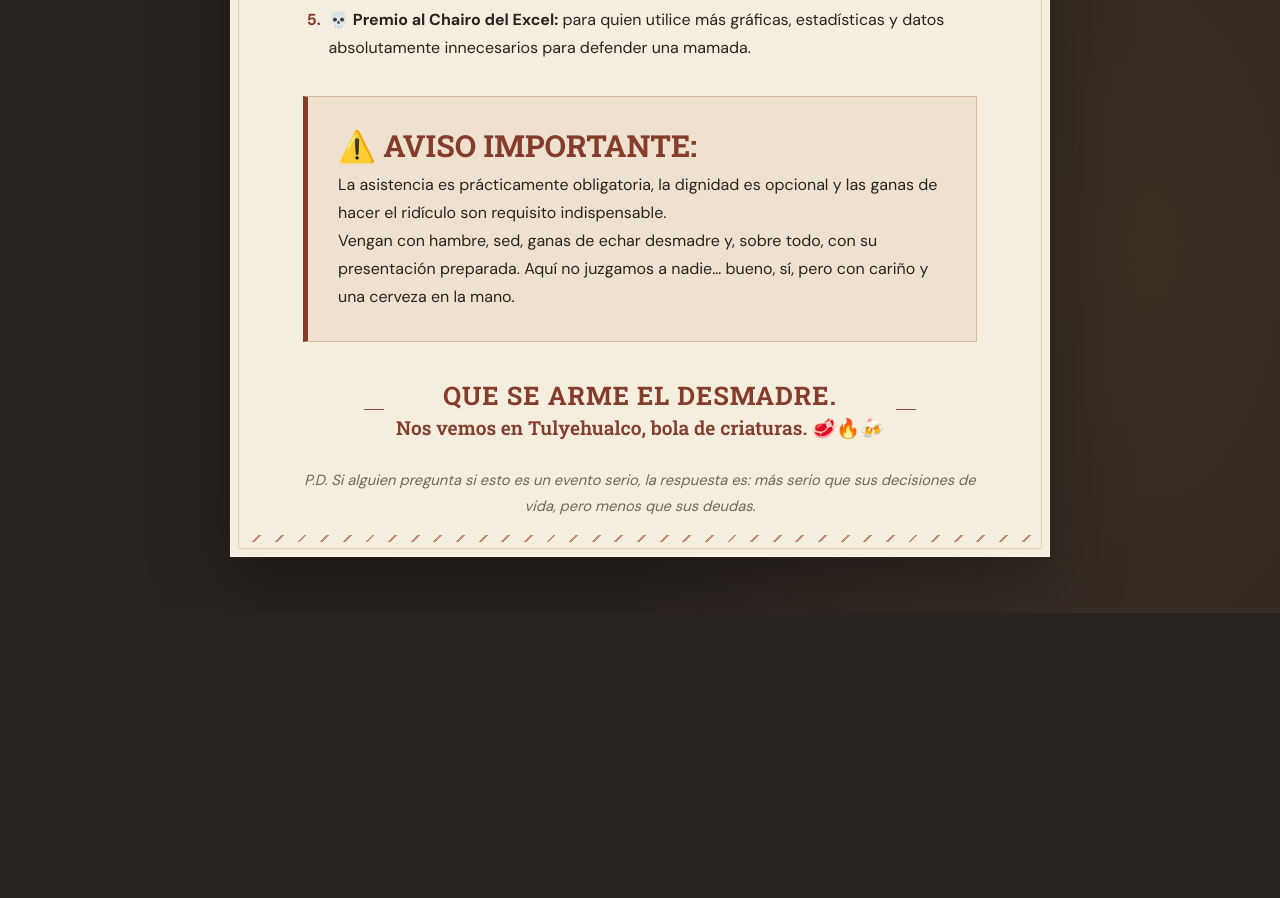
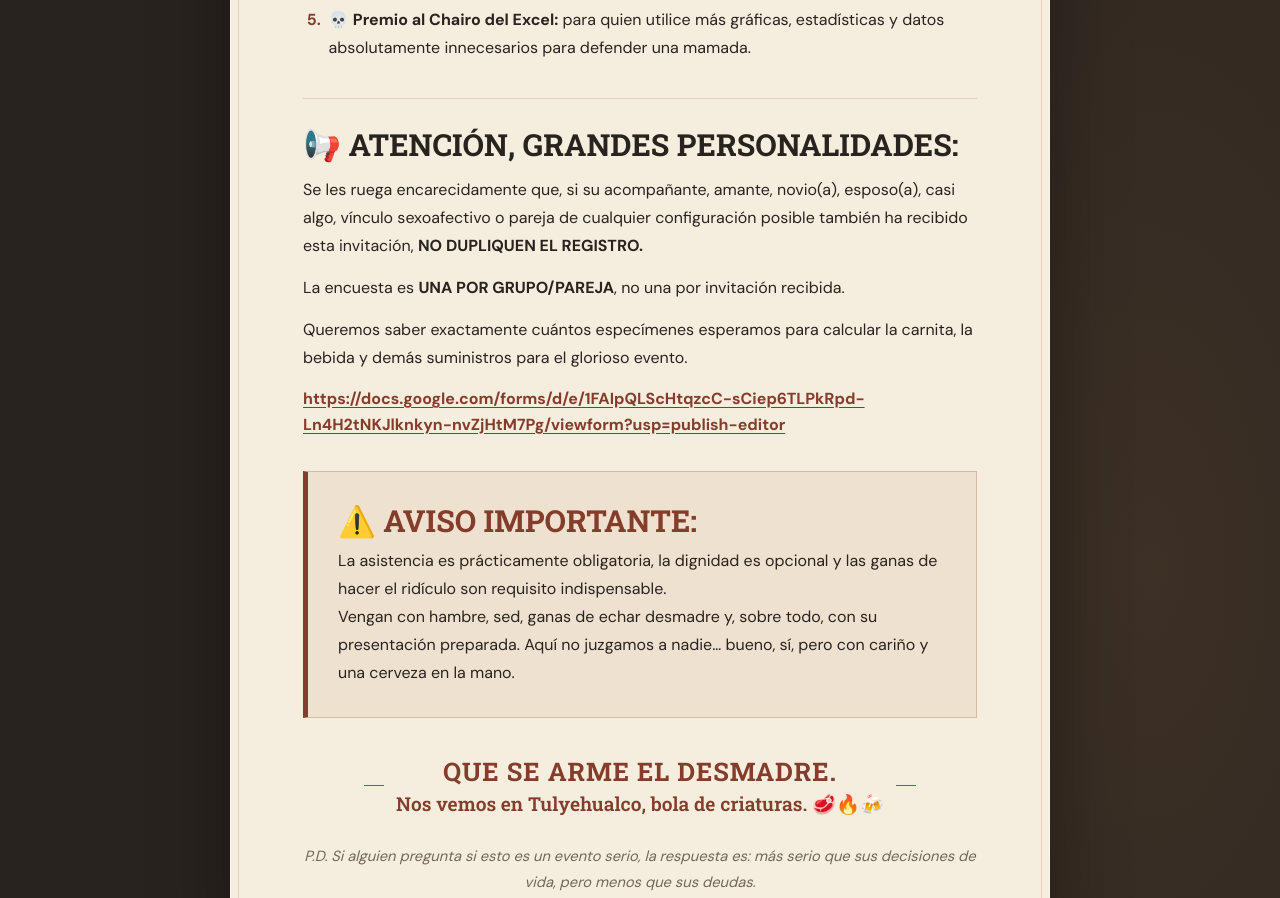
Before and after one commit to FabianMejiaV/invite, a plain HTML site: page index.html in a window 1280 px wide. Shown: the part 2010-2908 px from the top of the page. Before the commit the page ends 2623 px from the top, so only its background shows below. Drawn offline with Linux system fonts and the light colour scheme.

Commit message:
feat(invite): add group registration survey section
Co-authored-by: Copilot <223556219+Copilot@users.noreply.github.com>

```diff
--- a/index.html
+++ b/index.html
@@ -130,6 +130,31 @@
         </ol>
       </section>
 
+      <section class="invitation-section registration" aria-labelledby="registration-heading">
+        <h2 id="registration-heading">📢 <strong>ATENCIÓN, GRANDES PERSONALIDADES:</strong></h2>
+        <p>
+          Se les ruega encarecidamente que, si su acompañante, amante, novio(a),
+          esposo(a), casi algo, vínculo sexoafectivo o pareja de cualquier
+          configuración posible también ha recibido esta invitación,
+          <strong>NO DUPLIQUEN EL REGISTRO.</strong>
+        </p>
+        <p>
+          La encuesta es <strong>UNA POR GRUPO/PAREJA</strong>, no una por
+          invitación recibida.
+        </p>
+        <p>
+          Queremos saber exactamente cuántos especímenes esperamos para
+          calcular la carnita, la bebida y demás suministros para el glorioso
+          evento.
+        </p>
+        <a
+          class="registration__link"
+          href="https://docs.google.com/forms/d/e/1FAIpQLScHtqzcC-sCiep6TLPkRpd-Ln4H2tNKJlknkyn-nvZjHtM7Pg/viewform?usp=publish-editor"
+          target="_blank"
+          rel="noopener noreferrer"
+        >https://docs.google.com/forms/d/e/1FAIpQLScHtqzcC-sCiep6TLPkRpd-Ln4H2tNKJlknkyn-nvZjHtM7Pg/viewform?usp=publish-editor</a>
+      </section>
+
       <aside class="important-note" aria-labelledby="important-heading">
         <h2 id="important-heading">⚠️ AVISO IMPORTANTE:</h2>
         <p>
--- a/styles.css
+++ b/styles.css
@@ -299,6 +299,23 @@ body {
   margin: 0;
 }
 
+.registration {
+  display: grid;
+  gap: 14px;
+}
+
+.registration h2 {
+  margin-bottom: 0;
+}
+
+.registration__link {
+  color: var(--terracotta-dark);
+  font-weight: 700;
+  line-height: 1.6;
+  overflow-wrap: anywhere;
+  text-underline-offset: 3px;
+}
+
 .feature-list,
 .prize-list {
   margin: 0;
```
